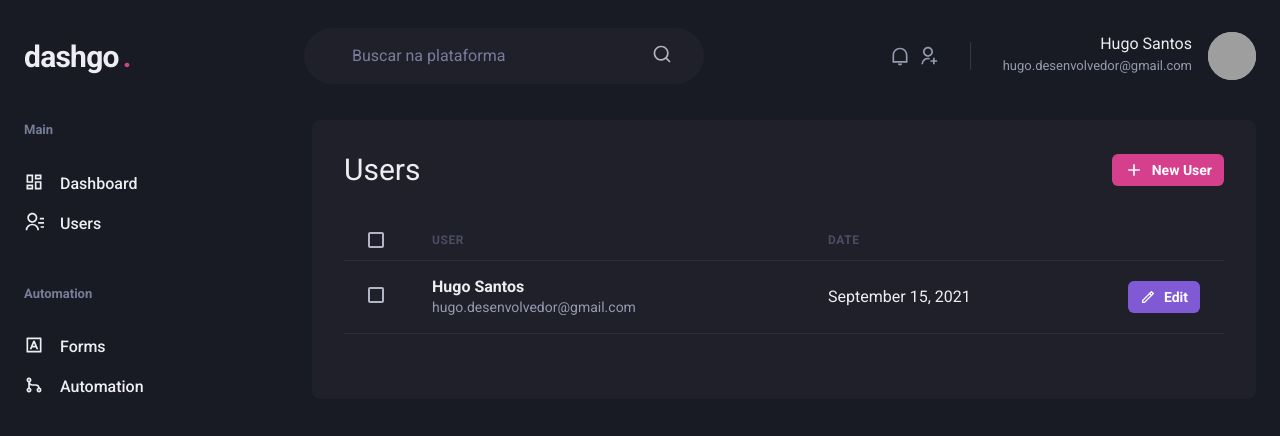
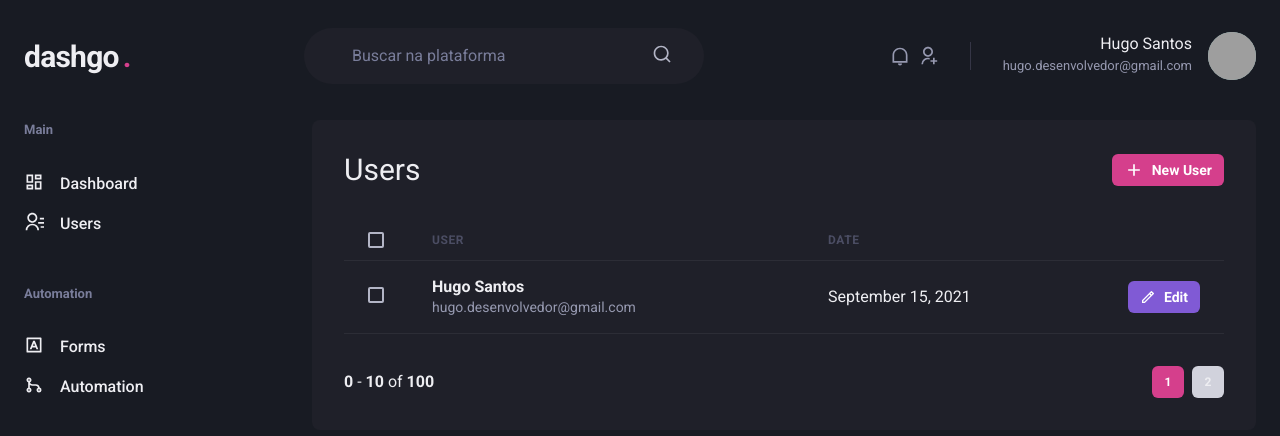
Before and after one commit to hugo-desenvolvedor/dashgo-reactjs, a Next.js app: page /users in a window 1280 px wide. Shown: the top 436 px of the page. Built offline with nearby package versions, Linux system fonts and the light colour scheme; grey boxes are pictures that could not be loaded.

Commit message:
feat: create the pagination component

```diff
--- /dev/null
+++ b/src/components/Pagination.tsx
@@ -0,0 +1,42 @@
+import { Stack, Button, Box } from '@chakra-ui/react'
+
+export function Pagination() {
+    return (
+        <Stack
+            direction="row"
+            spacing="6"
+            mt="8"
+            justify="space-between"
+            align="center"
+        >
+            <Box>
+                <strong>0</strong> - <strong>10</strong> of <strong>100</strong>
+            </Box>
+            <Stack direction="row" spacing="2">
+                <Button
+                    size="sm"
+                    fontSize="xs"
+                    width="4"
+                    colorScheme="pink"
+                    disabled
+                    _disabled={{
+                        bg: 'pink.500',
+                        cursor: 'default'
+                    }}
+                >
+                    1
+                </Button>
+                <Button
+                    size="sm"
+                    fontSize="xs"
+                    width="4"
+                    _hover={{
+                        bg: 'gray.500',
+                    }}
+                >
+                    2
+                </Button>
+            </Stack>
+        </Stack>
+    );
+}
--- a/src/pages/users/index.tsx
+++ b/src/pages/users/index.tsx
@@ -2,6 +2,7 @@
 import { RiAddLine, RiPencilLine } from 'react-icons/ri';
 
 import { Header } from '../../components/Header'
+import { Pagination } from '../../components/Pagination';
 import { Sidebar } from '../../components/Sidebar'
 
 
@@ -64,6 +65,7 @@
                             </Tr>
                         </Tbody>
                     </Table>
+                    <Pagination />
                 </Box>
             </Flex>
         </Box>
```
